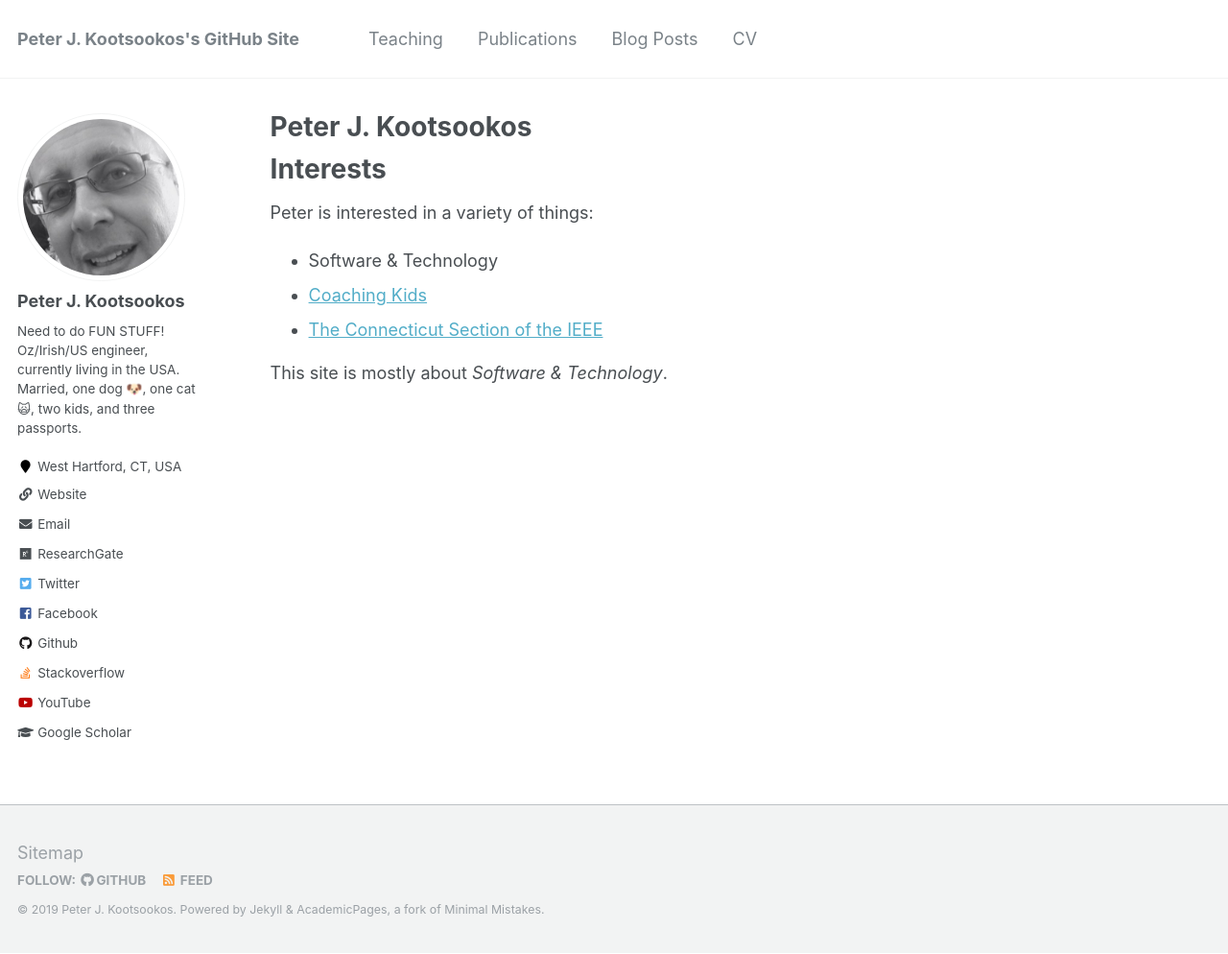
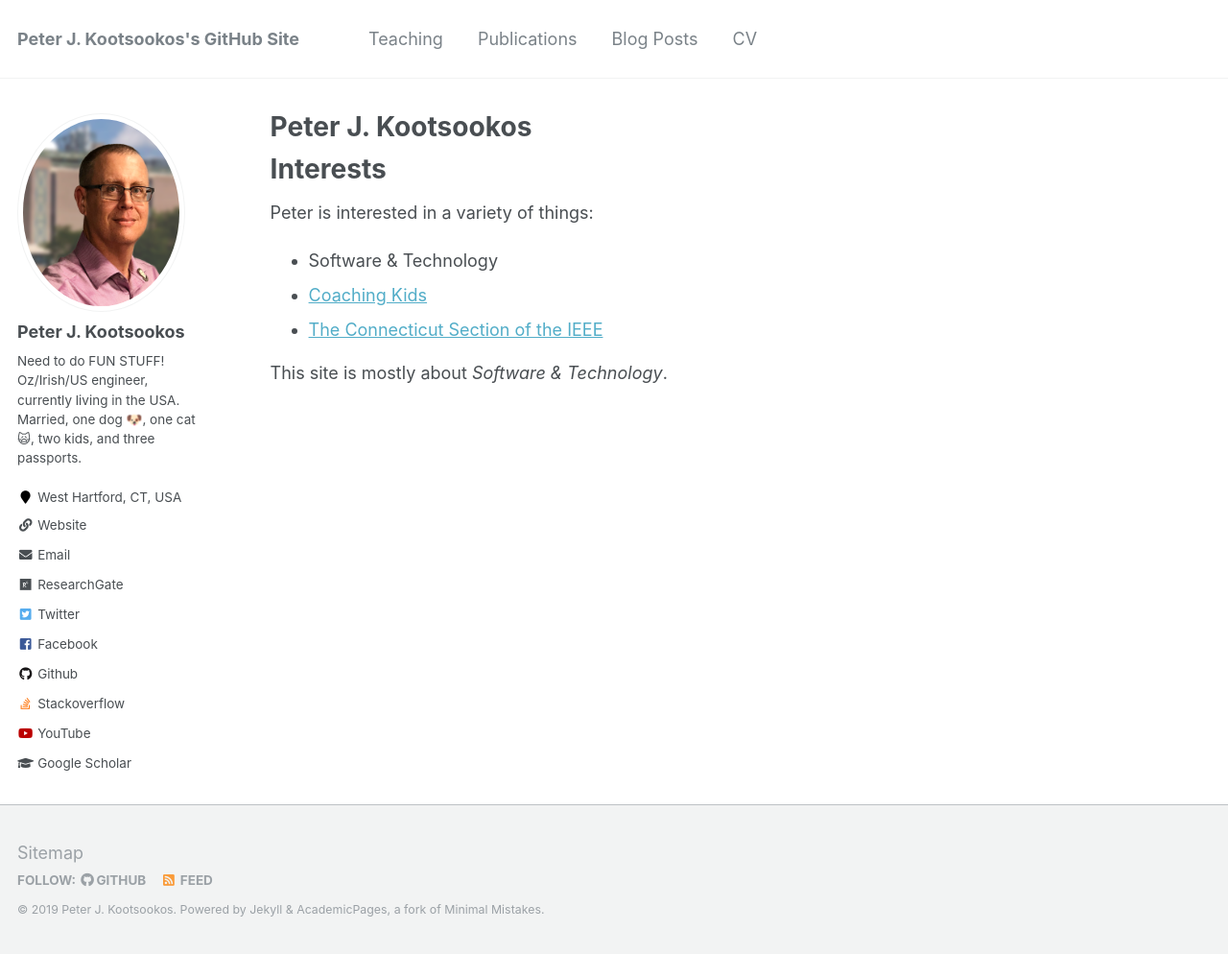
Before and after one commit to kootsoop/kootsoop.github.io, a Jekyll site: the page built from _pages/about.md, in a window 1280 px wide and 994 px high. Shown: the whole window at 96% size. Built offline with Jekyll 4.4.1, drawn with Linux system fonts in a browser that asks for light colours.

Commit message:
Updating to use the new profile image.

```diff
--- a/_config.yml
+++ b/_config.yml
@@ -81,7 +81,7 @@ analytics:
 # Site Author
 author:
   name             : "Peter J. Kootsookos"
-  avatar           : "PeterK-2015.jpg"
+  avatar           : "Peter-CCSU-04.png"
   bio              : "Need to do FUN STUFF! Oz/Irish/US engineer, currently living in the USA. Married, one dog 🐶, one cat 🙀, two kids, and three passports."
   location         : "West Hartford, CT, USA"
   employer         :
```
Also changed, not shown: images/Peter-CCSU-04.png (added).
